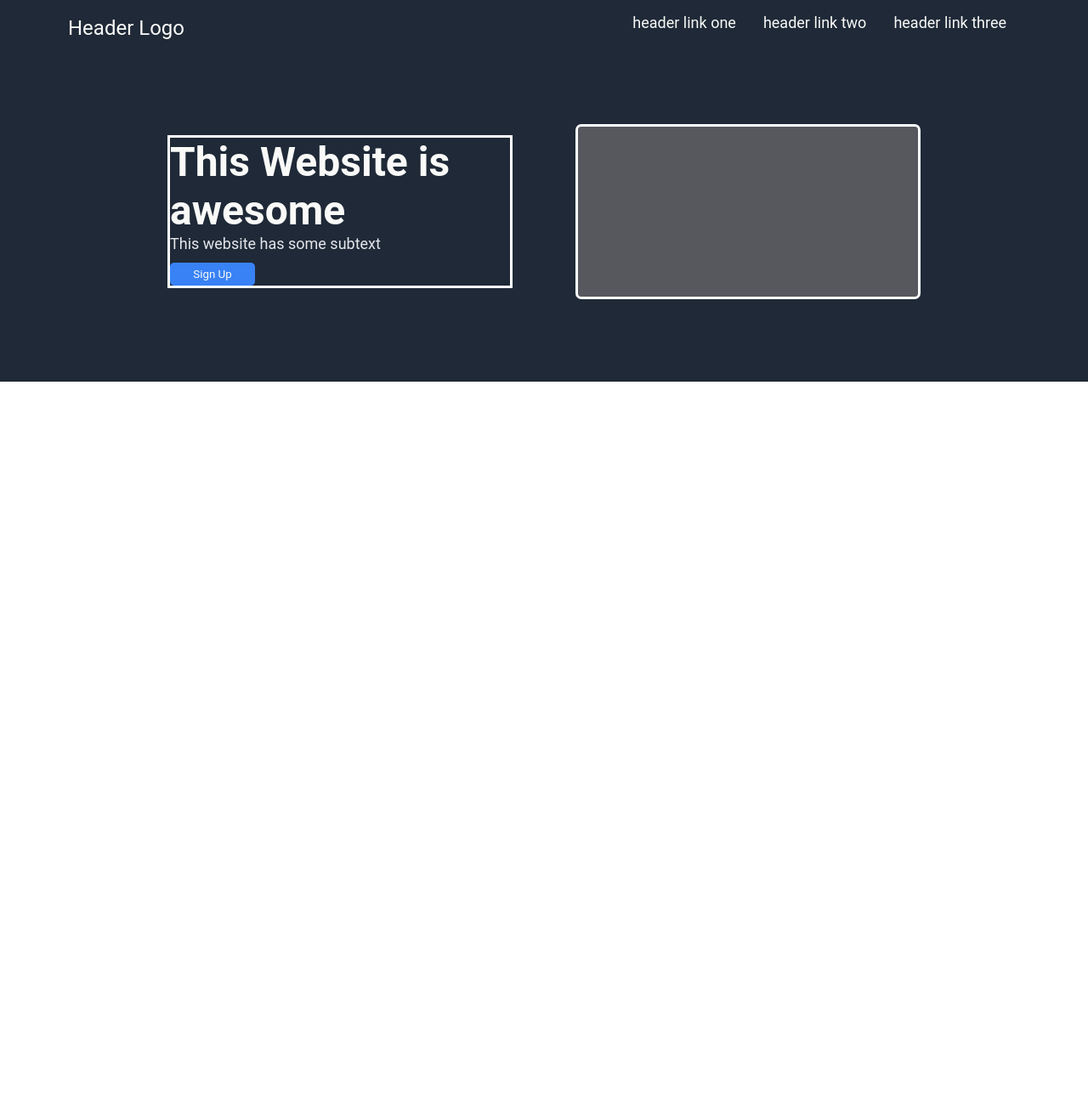
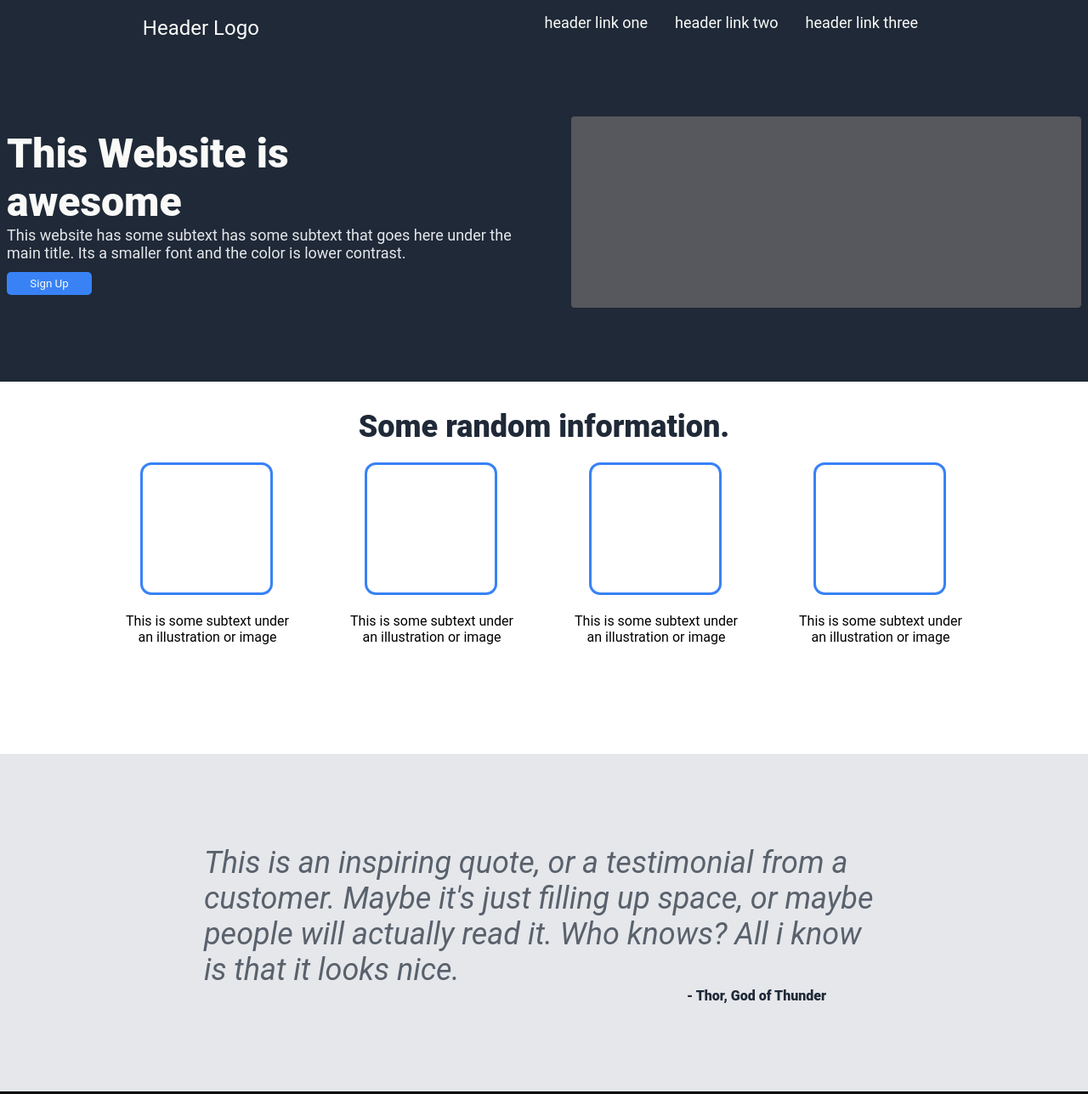
Before and after one commit to ZekeeS/landing-page, a plain HTML site: page index.html in a window 1280 px wide. Shown: the whole page at 85% size. Before the commit the page ends 800 px from the top, so only its background shows below. Drawn offline with Linux system fonts and the light colour scheme.

Commit message:
Add finished Info Panel And Quote Panel
html containers and css finished for the info panel and quote
panels

```diff
--- a/index.html
+++ b/index.html
@@ -12,23 +12,56 @@
         <div class="header">
             <div>Header Logo</div>
         </div>
-        <div class="link-list">
             <ul>
                 <li class="header-links"><a href="#">header link one</a></li>
                 <li class="header-links"><a href="#">header link two</a></li>
                 <li class="header-links"><a href="#">header link three</a></li>
             </ul>
-        </div>
     </div>
     <div class="hero-two">
         <div class="main">
             <div class="main-text">This Website is awesome</div>
-                <p class="main-subtext">This website has some subtext</p>
+                <p class="main-subtext">This website has some subtext has some subtext that goes
+                    here under the main title. Its a smaller font and the color is lower contrast.
+                </p>
                     <button class="main-button">Sign Up</button>
         </div>
         <div class="main-image">
             <img src="" alt="">
         </div>
     </div>
+    <div class="infocontainer">
+        <div class="infopanel">
+            <p class="infoheader"> Some random information.</p>
+        </div>
+        <div class="infoimages">
+            <div class="infosquares">
+                <div class="info-outline"></div>
+                <div class="infotext">This is some subtext under an illustration or image</div>
+            </div>
+            <div class="infosquares">
+                <div class="info-outline"></div>
+                <div class="infotext">This is some subtext under an illustration or image</div>
+            </div>
+            <div class="infosquares">
+                <div class="info-outline"></div>
+                <div class="infotext">This is some subtext under an illustration or image</div>
+            </div>
+            <div class="infosquares">
+                <div class="info-outline"></div>
+                <div class="infotext">This is some subtext under an illustration or image</div>
+            </div>
+        </div>
+    </div>
+    <div class="quote-container">
+        <div class="quote">This is an inspiring quote, or a testimonial from a customer.
+            Maybe it's just filling up space, or maybe people will actually read it.
+            Who knows? All i know is that it looks nice.
+        </div>
+        <div class="quote-author">- Thor, God of Thunder</div>
+    </div>
+    <div class="call-section">
+
+    </div>
 </body>
 </html>
--- a/styles/styles.css
+++ b/styles/styles.css
@@ -13,14 +13,14 @@ body {
 .hero {
     /* outline: solid blue; */
     display: flex;
-    justify-content: space-between;
+    justify-content: space-around;
     align-items: center;
     background-color: #1f2937;
     padding-top: 1rem;
 }
 
 .header {
-    margin-left: 5rem;
+    /* margin-left: 5rem; */
     color: #F9FAF8;
     font-size: 24px;
 }
@@ -29,7 +29,7 @@ ul {
     display: flex;
     /* outline: solid red; */
     font-size: 18px;
-    margin-right: 4rem;
+    /* margin-right: 4rem; */
 
 }
 
@@ -52,16 +52,14 @@ a {
     display: flex;
     justify-content: center;
     align-items: center;
-}
-
-.main, .main-image {
-    outline: solid white;
+    gap: 4rem;
 }
 
 .main {
     display: flex;
     flex-flow: column wrap;
-    margin-right: 5rem;
+    /* margin-right: 7rem; */
+    width: 600px;
 }
 
 .main-button {
@@ -76,7 +74,7 @@ a {
 .main-text {
     color: #F9FAF8;
     font-size: 48px;
-    font-weight: bolder;
+    font-weight: 900;
     display: inline;
     width: 400px;
 }
@@ -88,8 +86,78 @@ a {
 }
 
 .main-image {
-    height: 200px;
-    width: 400px;
+    height: 225px;
+    width: 600px;
     background-color: #56585e;
     border-radius: 4px;
 }
+
+/* information panel styling */
+
+.infocontainer {
+    /* outline: black solid; */
+    margin-top: 2rem;
+    margin-bottom: 8rem;
+}
+
+.infopanel {
+    display: flex;
+    justify-content: center;
+    color: #1F2937;
+    font-size: 36px;
+    font-weight: 900;
+}
+
+.infoimages {
+    /* outline: solid black; */
+    display: flex;
+    justify-content: center;
+    align-items: center;
+    gap: 4rem;
+}
+
+.infosquares {
+    /* outline: solid lightblue; */
+    max-width: 200px;
+    text-align: center;
+}
+
+.info-outline {
+    outline: solid #3882f6;
+    height: 150px;
+    width: 150px;
+    margin: 1.5rem;
+    border-radius: 10px;
+}
+
+/* Quote Section Styling */
+
+.quote-container {
+    background-color: #E5E7EB;
+    height: 400px;
+    display: flex;
+    justify-content: center;
+    align-items: center;
+    flex-direction: column;
+}
+
+.quote {
+    /* outline: solid black; */
+    font-size: 36px;
+    font-style: italic;
+    color: #1F2937;
+    font-weight: normal;
+    opacity: .7;
+    width: 800px;
+}
+
+.quote-author {
+    color: #1F2937;
+    font-weight: 800;
+    margin-left: 500px;
+}
+
+.call-section {
+    outline: solid black;
+    height: 400px;
+}
```
